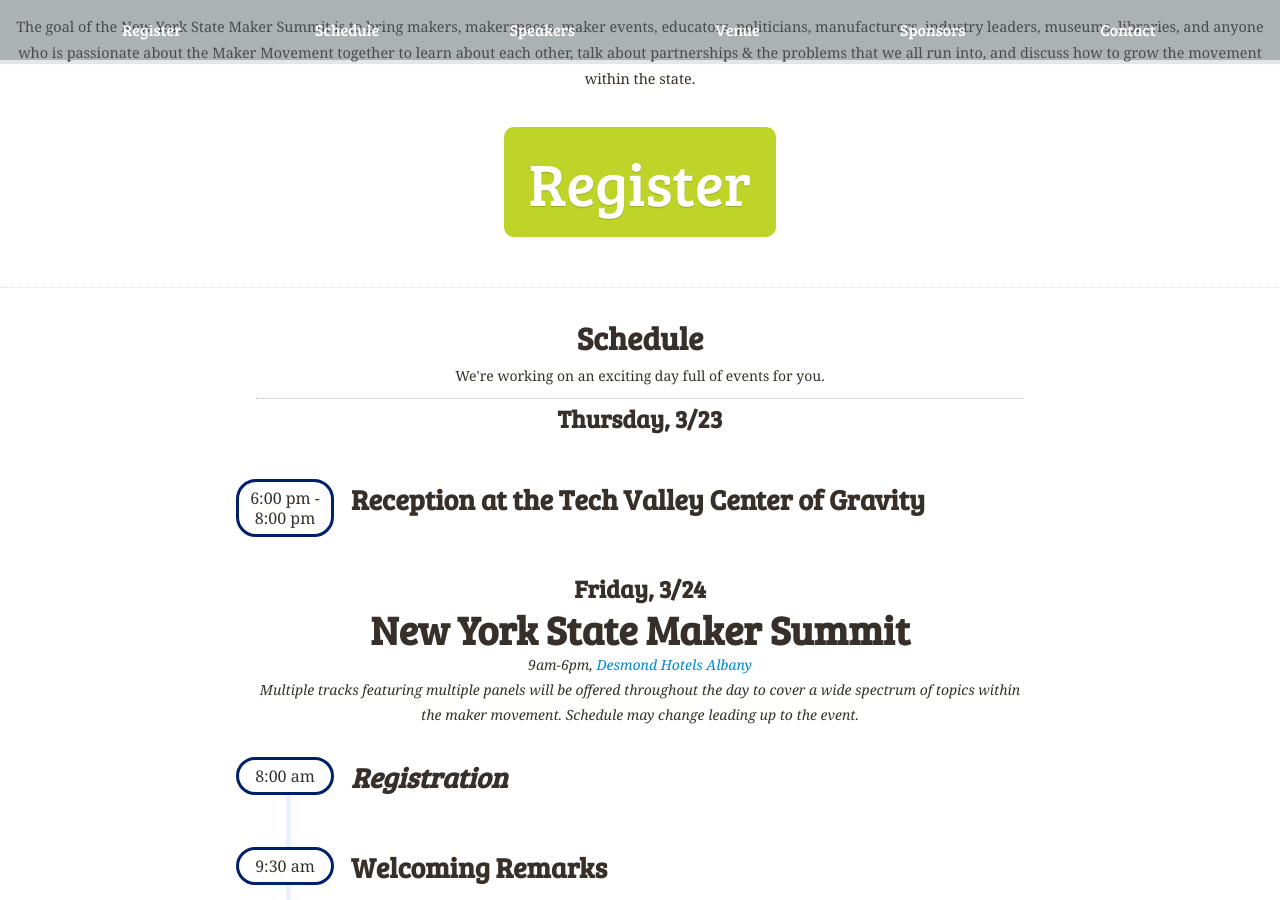
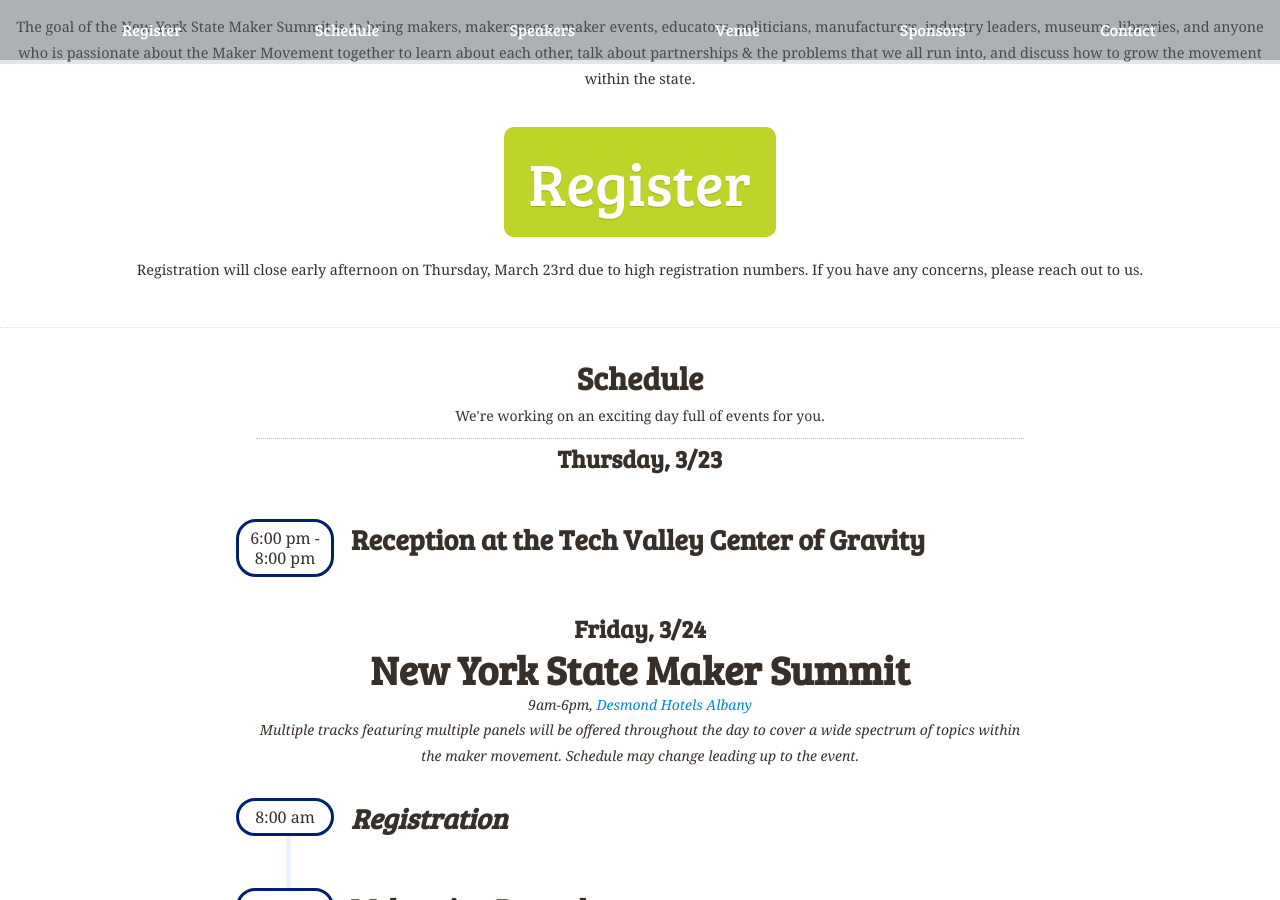
Before and after one commit to nysmakers/nysmakers.github.io, a Jekyll site: the page built from index.html, in a window 1280 px wide and 900 px high, scrolled down 1041 px. Built offline with Jekyll 4.4.1, drawn with Linux system fonts in a browser that asks for light colours; some web fonts are replaced; comment, search, counter and statistics services are not loaded.

Commit message:
Last registration warning

```diff
--- a/index.html
+++ b/index.html
@@ -47,6 +47,9 @@ title: New York Maker Summit - March 24th, 2017 - Albany, NY
 
     <p class="text-center" style="clear:both;">
       <a class="punch" href="http://bit.ly/nysmakersummittickets">Register</a>
+    </p>
+    <p class="intro text-center">
+      Registration will close early afternoon on Thursday, March 23rd due to high registration numbers. If you have any concerns, please reach out to us.
     </p>
 
 
```
